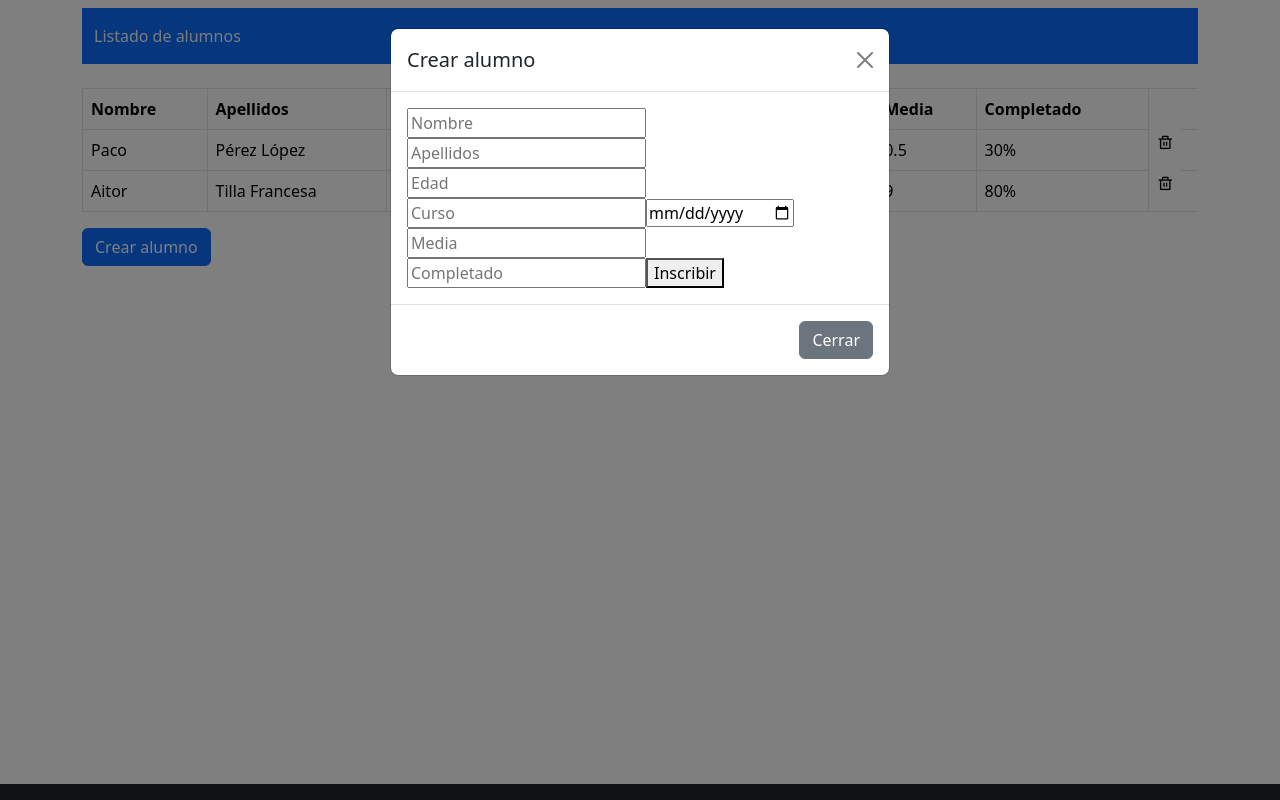
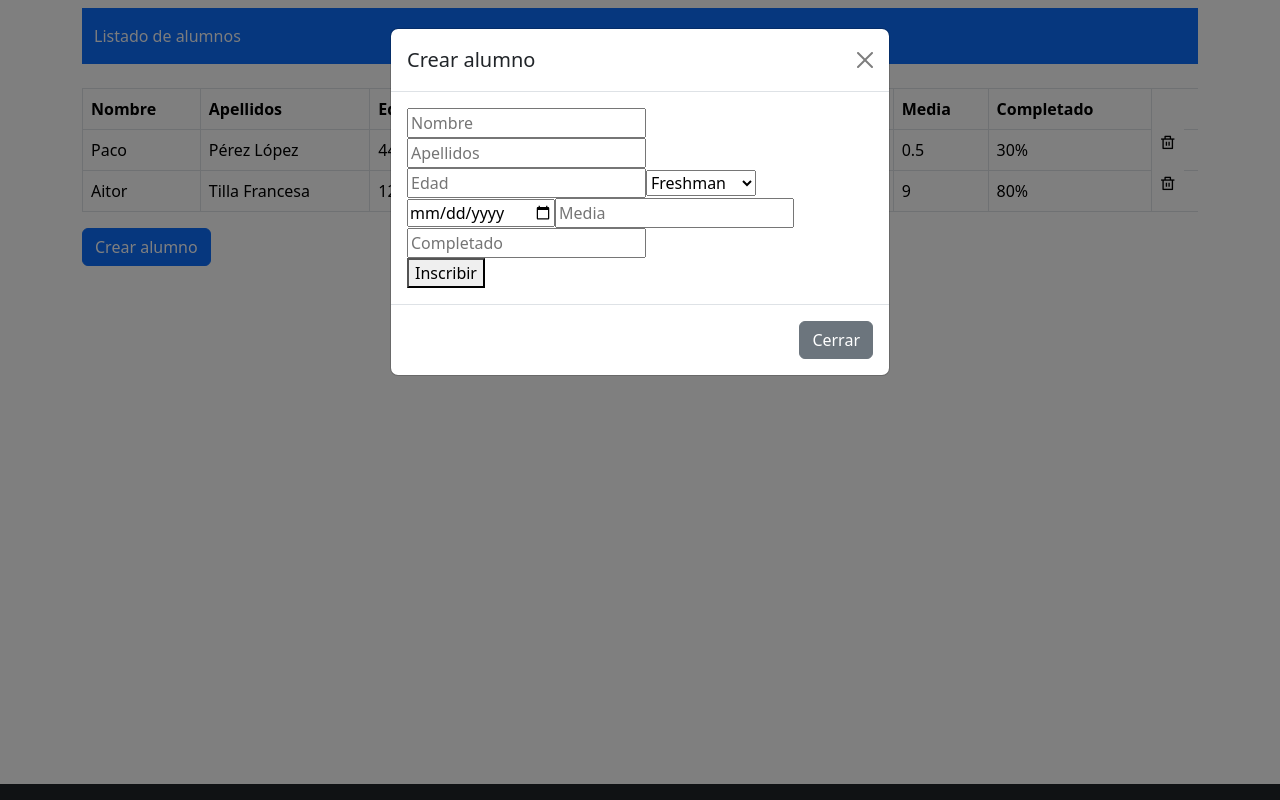
Before and after one commit to ArozenaDev/Listado-de-alumnos, a React (Vite) app: page / in a window 1280 px wide. Both pictures are taken after a click on the button "Crear alumno". Built offline with nearby package versions, Linux system fonts and the light colour scheme.

Commit message:
añadido control de formulario, desplegable

```diff
--- a/src/App.jsx
+++ b/src/App.jsx
@@ -9,7 +9,7 @@ function App() {
     Nombre: "Paco",
     Apellidos: "Pérez López",
     Edad: 44,
-    Curso: "3º",
+    Curso: 1,
     Alta: 22/11/2013,
     Media: 0.5,
     Completado: "30%",
@@ -18,20 +18,24 @@ function App() {
     Nombre: "Aitor",
     Apellidos: "Tilla Francesa",
     Edad: 12,
-    Curso: "1º",
+    Curso: 2,
     Alta: 20/5/2020,
     Media: 9,
     Completado: "80%",
   },
 ]);
 
+const [cursos] = useState(['Freshman', 'Sophomore', 'Junior', 'Senior']);
+
 console.log(studentsList);
 
-const addStudent = (values) => {
+const addStudent = (values, {resetForm}) => {
   let tempStudentsList = [...studentsList];
   tempStudentsList.push(values);
   setStudentsList(tempStudentsList);
+  resetForm();
 }
+
 
   return (
     <>
@@ -60,7 +64,7 @@ const addStudent = (values) => {
               <td>{e.Nombre}</td>
               <td>{e.Apellidos}</td>
               <td>{e.Edad}</td>
-              <td>{e.Curso}</td>
+              <td>{cursos[e.Curso]}</td>
               <td>{e.Alta}</td>
               <td>{e.Media}</td>
               <td>{e.Completado}</td><i className='ri-delete-bin-line'></i>
@@ -81,13 +85,13 @@ const addStudent = (values) => {
               <div className='modal-body'>
                 <Formik
                   initialValues={{
-                    name: '',
-                    surname: '',
-                    age: '',
-                    year: '',
-                    date: '',
-                    avg: '',
-                    compl: '',
+                    Nombre: '',
+                    Apellidos: '',
+                    Edad: '',
+                    Curso: '',
+                    Alta: '',
+                    Media: '',
+                    Completado: '',
                   }}
                   validationSchema={Yup.object({
                     Nombre: Yup.string().required('Campo obligatorio'),
@@ -98,17 +102,35 @@ const addStudent = (values) => {
                     Media: Yup.number().required('Campo obligatorio'),
                     Completado: Yup.number().required('Campo obligatorio'),
                   })}
-                  onSubmit={(values) => addStudent(values)}
+                  validateOnBlur={false}
+                  validateOnChange={false}
+                  onSubmit={addStudent}
                   >
-                    {() => (
+                    {({errors}) => (
                       <Form>
-                        <Field type="text" name="Nombre" placeholder="Nombre" />
-                        <Field type="text" name="Apellidos" placeholder="Apellidos" />
-                        <Field type="number" name="Edad" placeholder="Edad" />
-                        <Field type="text" name="Curso" placeholder="Curso" />
-                        <Field type="date" name="Alta" placeholder="Alta" />
-                        <Field type="float" name="Media" placeholder="Media" />
-                        <Field type="text" name="Completado" placeholder="Completado" />
+                        <Field type="text" name="Nombre" placeholder="Nombre" style={errors.Nombre && {borderColor: 'red'}}/>
+                        <Field type="text" name="Apellidos" placeholder="Apellidos" style={errors.Apellidos && {borderColor: 'red'}} />
+                        <Field type="number" name="Edad" placeholder="Edad" style={errors.Edad && {borderColor: 'red'}} />
+                        <Field type as="select" name="Curso" placeholder="Curso" style={errors.Curso && {borderColor: 'red'}}>
+                          <option value="0">Freshman</option>
+                          <option value="1">Sophomore</option>
+                          <option value="2">Junior</option>
+                          <option value="3">Senior</option>
+                        </Field>
+                        <Field type="date" name="Alta" placeholder="Alta" style={errors.Alta && {borderColor: 'red'}} />
+                        <Field type="float" name="Media" placeholder="Media" style={errors.Media && {borderColor: 'red'}} />
+                        <Field type="text" name="Completado" placeholder="Completado" style={errors.Completado && {borderColor: 'red'}} />
+                        {errors && (
+                          <>
+                          <div>{errors.Nombre && <span>Nombre: {errors.Nombre}</span>}</div>
+                          <div>{errors.Apellidos && <span>Apellidos: {errors.Apellidos}</span>}</div>
+                          <div>{errors.Edad && <span>Edad: {errors.Edad}</span>}</div>
+                          <div>{errors.Curso && <span>Curso: {errors.Curso}</span>}</div>
+                          <div>{errors.Alta && <span>Alta: {errors.Alta}</span>}</div>
+                          <div>{errors.Media && <span>Media: {errors.Media}</span>}</div>
+                          <div>{errors.Completado && <span>Completado: {errors.Completado}</span>}</div>
+                          </>
+                        )}
                         <button type="submit">Inscribir</button>
                       </Form>
                     )}
```
